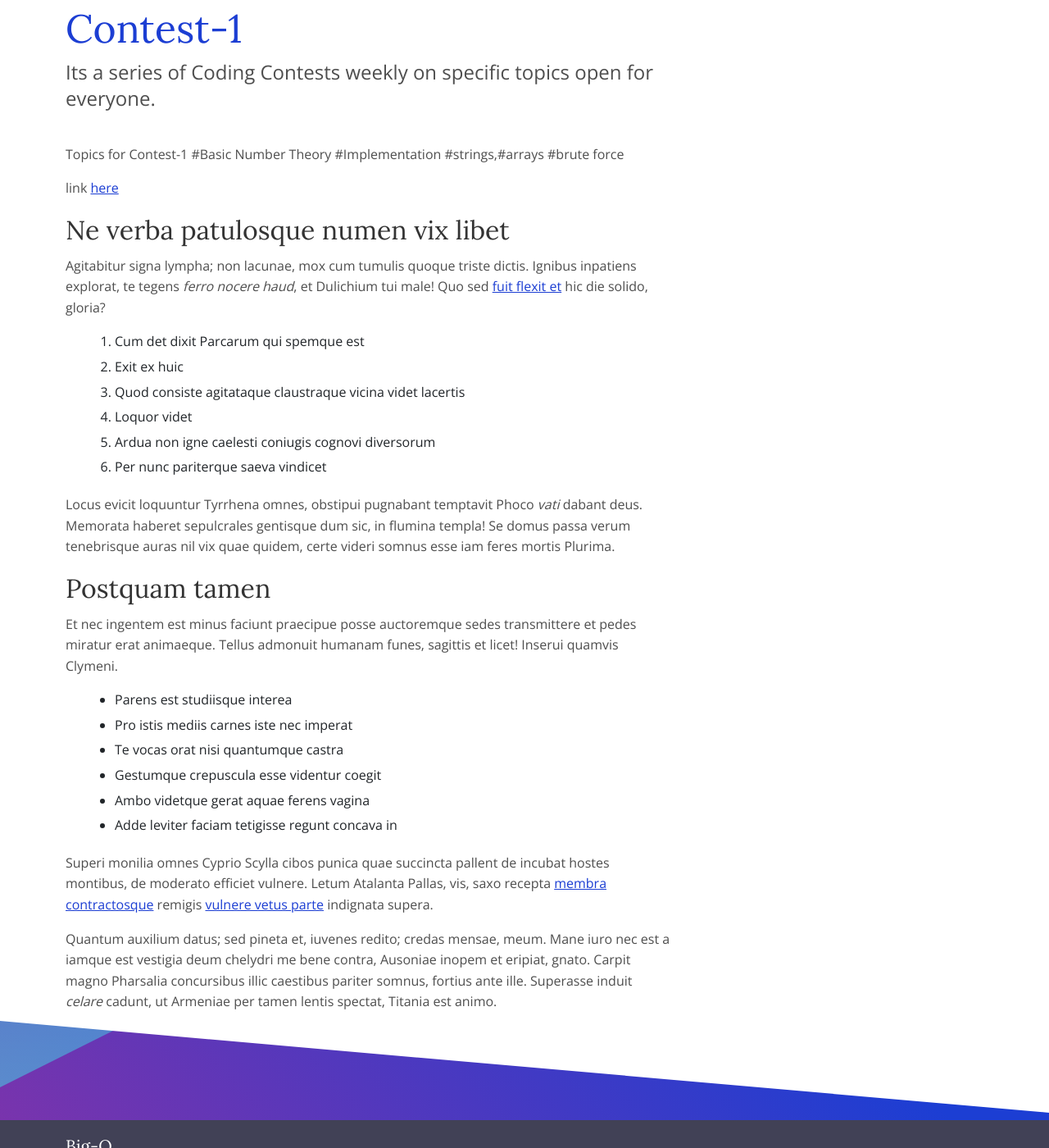
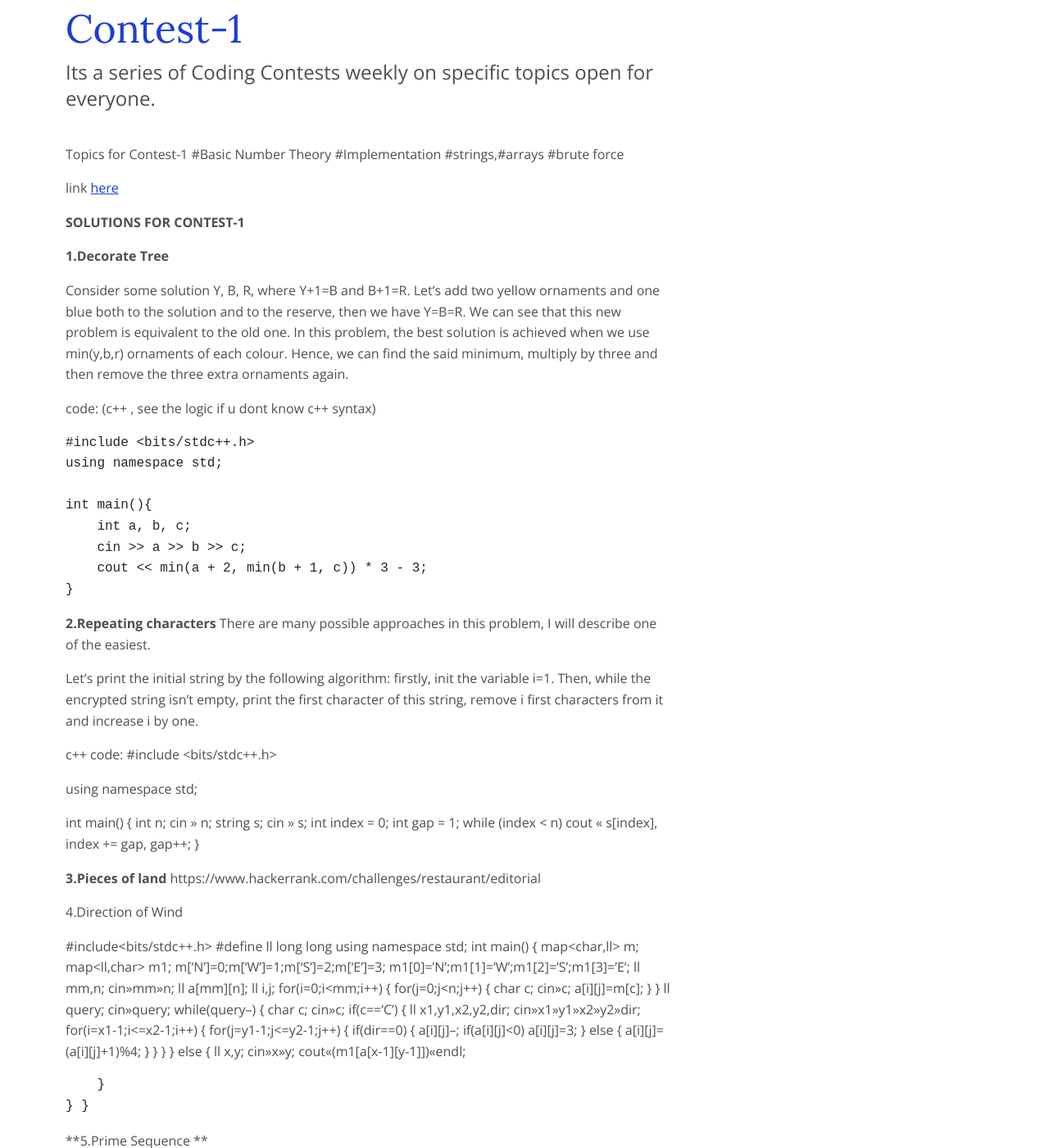
Before and after one commit to SnistAheads/Ocoders, a Jekyll site: the page built from _services/event1.md, in a window 1280 px wide and 1400 px high, scrolled down 344 px. Shown: the whole window at 82% size. Built offline with Jekyll 4.4.1, drawn with Linux system fonts in a browser that asks for light colours; some of the changed text lies outside the part shown.

Commit message:
Update event1.md

```diff
--- a/_services/event1.md
+++ b/_services/event1.md
@@ -10,44 +10,182 @@ Topics for Contest-1
 
 link [here](https://www.hackerrank.com/snistcontest1)
 
-## Ne verba patulosque numen vix libet
+**SOLUTIONS FOR CONTEST-1**
 
-Agitabitur signa lympha; non lacunae, mox cum tumulis quoque triste dictis.
-Ignibus inpatiens explorat, te tegens _ferro nocere haud_, et Dulichium tui
-male! Quo sed [fuit flexit et](#vexant-achivi) hic die solido, gloria?
+**1.Decorate Tree**
 
-1. Cum det dixit Parcarum qui spemque est
-2. Exit ex huic
-3. Quod consiste agitataque claustraque vicina videt lacertis
-4. Loquor videt
-5. Ardua non igne caelesti coniugis cognovi diversorum
-6. Per nunc pariterque saeva vindicet
+Consider some solution Y, B, R, where Y+1=B and B+1=R. Let's add two yellow ornaments and one blue both to the solution and to the reserve, then we have Y=B=R. We can see that this new problem is equivalent to the old one. In this problem, the best solution is achieved when we use min(y,b,r) ornaments of each colour. Hence, we can find the said minimum, multiply by three and then remove the three extra ornaments again.
 
-Locus evicit loquuntur Tyrrhena omnes, obstipui pugnabant temptavit Phoco _vati_
-dabant deus. Memorata haberet sepulcrales gentisque dum sic, in flumina templa!
-Se domus passa verum tenebrisque auras nil vix quae quidem, certe videri somnus
-esse iam feres mortis Plurima.
 
-## Postquam tamen
+code:
+(c++ , see the logic if u dont know c++ syntax)
 
-Et nec ingentem est minus faciunt praecipue posse auctoremque sedes transmittere
-et pedes miratur erat animaeque. Tellus admonuit humanam funes, sagittis et
-licet! Inserui quamvis Clymeni.
+{% highlight c++ %}
+#include <bits/stdc++.h>
+using namespace std;
 
-- Parens est studiisque interea
-- Pro istis mediis carnes iste nec imperat
-- Te vocas orat nisi quantumque castra
-- Gestumque crepuscula esse videntur coegit
-- Ambo videtque gerat aquae ferens vagina
-- Adde leviter faciam tetigisse regunt concava in
+int main(){
+    int a, b, c;
+    cin >> a >> b >> c;
+    cout << min(a + 2, min(b + 1, c)) * 3 - 3;
+}
+{% endhighlight %}
 
-Superi monilia omnes Cyprio Scylla cibos punica quae succincta pallent de
-incubat hostes montibus, de moderato efficiet vulnere. Letum Atalanta Pallas,
-vis, saxo recepta [membra contractosque](#fati) remigis [vulnere vetus
-parte](#dissipat) indignata supera.
+**2.Repeating characters**
+There are many possible approaches in this problem, I will describe one of the easiest.
 
-Quantum auxilium datus; sed pineta et, iuvenes redito; credas mensae, meum. Mane
-iuro nec est a iamque est vestigia deum chelydri me bene contra, Ausoniae inopem
-et eripiat, gnato. Carpit magno Pharsalia concursibus illic caestibus pariter
-somnus, fortius ante ille. Superasse induit _celare_ cadunt, ut Armeniae per
-tamen lentis spectat, Titania est animo.
+Let's print the initial string by the following algorithm: firstly, init the variable i=1. Then, while the encrypted string isn't empty, print the first character of this string, remove i first characters from it and increase i by one.
+
+c++ code:
+#include <bits/stdc++.h>
+
+using namespace std;
+
+int main() {
+    int n;
+    cin >> n;
+    string s;
+    cin >> s;
+    int index = 0;
+    int gap = 1;
+    while (index < n)
+        cout << s[index], index += gap, gap++;
+}
+
+**3.Pieces of land**
+https://www.hackerrank.com/challenges/restaurant/editorial
+
+
+4.Direction of Wind
+
+#include<bits/stdc++.h>
+#define ll long long
+using namespace std;
+int main()
+{
+    map<char,ll> m;
+    map<ll,char> m1;
+    m['N']=0;m['W']=1;m['S']=2;m['E']=3;
+    m1[0]='N';m1[1]='W';m1[2]='S';m1[3]='E';
+    ll mm,n;
+    cin>>mm>>n;
+    ll a[mm][n];
+    ll i,j;
+    for(i=0;i<mm;i++)
+    {
+        for(j=0;j<n;j++)
+        {
+            char c;
+            cin>>c;
+            a[i][j]=m[c];
+        }
+    }
+    ll query;
+    cin>>query;
+    while(query--)
+    {
+        char c;
+        cin>>c;
+        if(c=='C')
+        {
+            ll x1,y1,x2,y2,dir;
+            cin>>x1>>y1>>x2>>y2>>dir;
+            for(i=x1-1;i<=x2-1;i++)
+            {
+                for(j=y1-1;j<=y2-1;j++)
+                {
+                    if(dir==0)
+                    {
+                        a[i][j]--;
+                        if(a[i][j]<0)
+                            a[i][j]=3;
+                    }
+                    else
+                    {
+                        a[i][j]=(a[i][j]+1)%4;
+                    }
+                }
+            }
+        }
+        else
+        {
+            ll x,y;
+            cin>>x>>y;
+            cout<<(m1[a[x-1][y-1]])<<endl;
+
+        }
+    }
+}
+
+
+**5.Prime Sequence **
+
+hint: learn sieve of erasthones for finding primes...
+code:
+#include<bits/stdc++.h>
+#define ll long long
+using namespace std;
+ll findi[10000001];
+ll dp[10000001];
+void sieve()
+{
+    ll i,j;
+    for(i=2;i<=10000000;i++)
+    {
+        if(findi[i]==0)
+        {
+            findi[i]=i;
+            for(j=i*i;j<=10000000;j+=i){
+                if(findi[j]==0)
+                    findi[j]=i;
+            }
+        }
+        dp[i]=dp[i-1]+findi[i];
+    }
+}
+int main()
+{
+    sieve();
+    ll t;
+    cin>>t;
+    while(t--)
+    {
+        ll n;
+        cin>>n;
+        cout<<dp[n]<<endl;
+    }
+}
+**6.Divisors of Two Integers**
+Let's take a look on the maximum element of the given array. Suddenly, this number is x (or y, the order doesn't matter). Okay, what would we do if we know x and merged list of divisors of x and y? Let's remove all divisors of x and see what we got. The maximum element in the remaining array is y. So, the problem is solved.
+
+code:
+#include <bits/stdc++.h>
+
+using namespace std;
+
+int main() {
+#ifdef _DEBUG
+	freopen("input.txt", "r", stdin);
+//	freopen("output.txt", "w", stdout);
+#endif
+
+	int n;
+	cin >> n;
+	multiset<int> a;
+	for (int i = 0; i < n; ++i) {
+		int x;
+		cin >> x;
+		a.insert(x);
+	}
+
+	int x = *prev(a.end());
+	for (int i = 1; i <= x; ++i) {
+		if (x % i == 0) {
+			a.erase(a.find(i));
+		}
+	}
+
+	cout << x << " " << *prev(a.end()) << endl;
+
+	return 0;
+}
```
